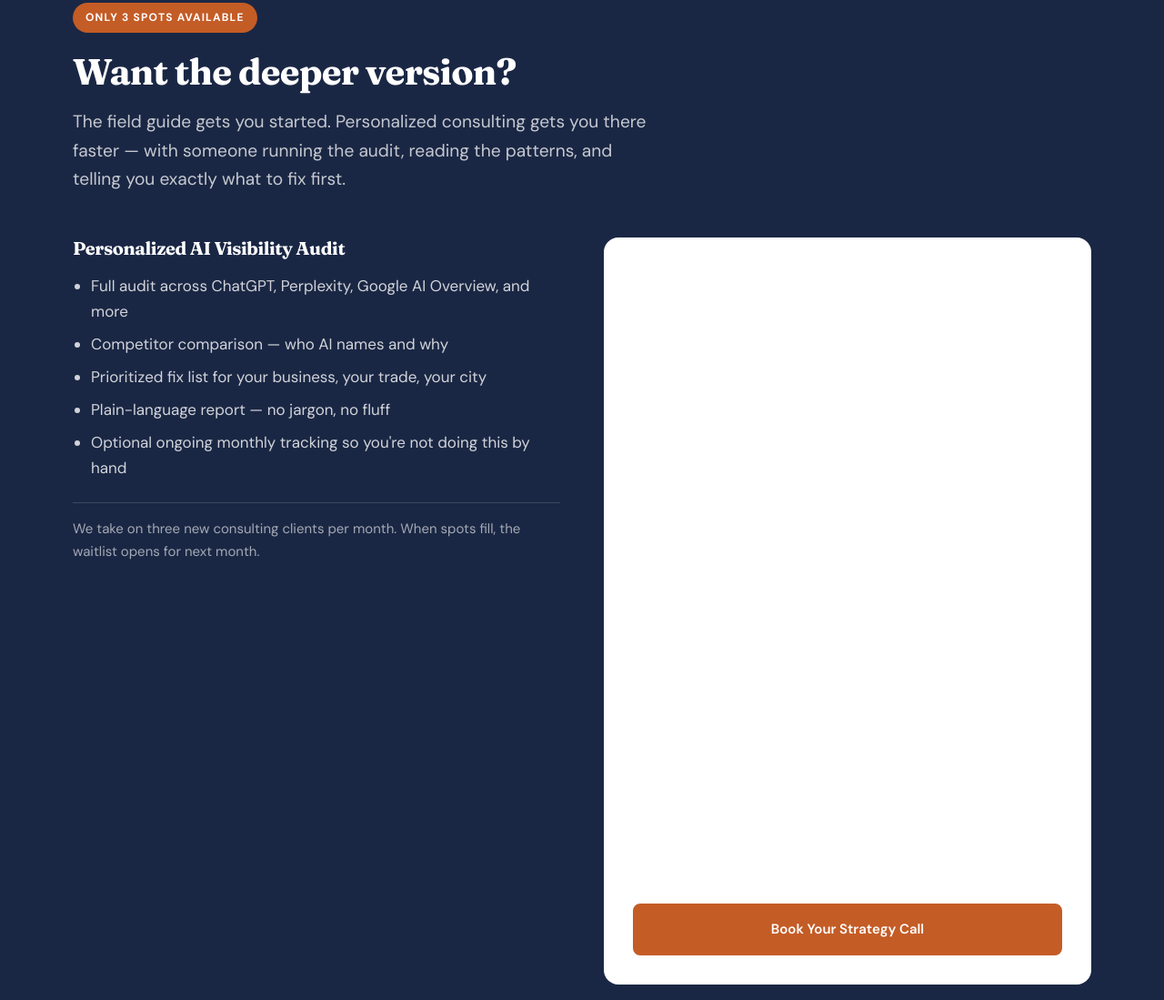
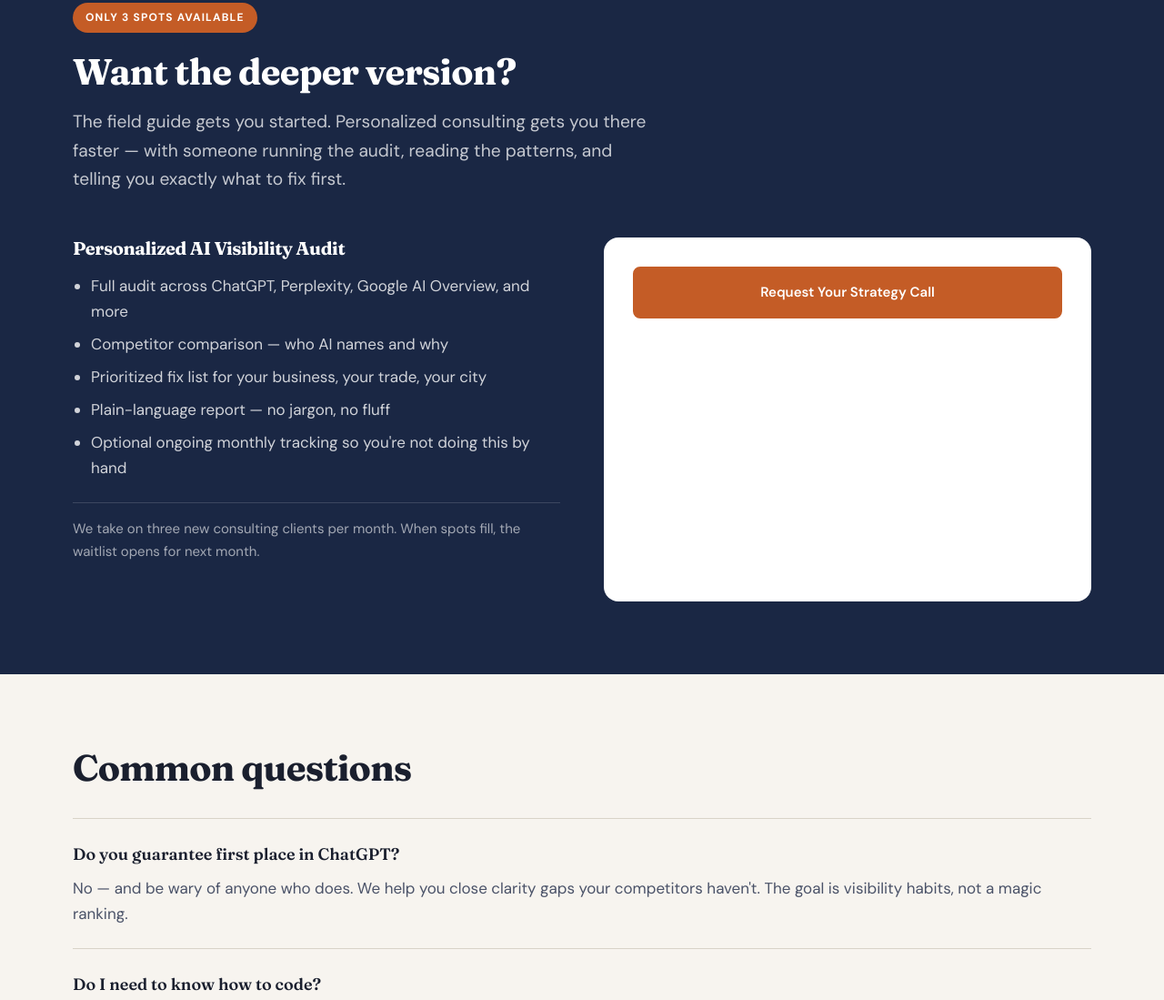
Before and after one commit to coltoncjashenfelter-design/asktobooked, a plain HTML site: page index.html in a window 1280 px wide. Shown: the part 4355-5454 px from the top of the page at 91% size. Drawn offline with Linux system fonts and the light colour scheme.

Commit message:
Add files via upload

```diff
--- a/index.html
+++ b/index.html
@@ -278,21 +278,13 @@
           </div>
 
           <div class="calendly-wrap">
-            <!--
-              CALENDLY SETUP:
-              1. Create an event type in Calendly (e.g. "AI Visibility Strategy Call — 15 min")
-              2. Replace YOUR_CALENDLY_LINK below with your Calendly URL
-              3. Uncomment the Calendly embed script at the bottom of this file
-            -->
-            <div
-              class="calendly-inline-widget"
-              data-url="https://calendly.com/YOUR_CALENDLY_LINK/ai-visibility-audit"
-              style="min-width:320px;height:700px;"
-            ></div>
             <p class="calendly-fallback">
-              <a href="https://calendly.com/YOUR_CALENDLY_LINK/ai-visibility-audit" class="btn btn-primary btn-block">
-                Book Your Strategy Call
+              <a href="mailto:contact@asktobooked.com?subject=Strategy%20Call%20Request%20%E2%80%94%20AI%20Visibility%20Audit&amp;body=Business%20name%3A%0ATrade%3A%0ACity%3A%0APhone%3A%0ABest%20time%20to%20call%3A" class="btn btn-primary btn-block">
+                Request Your Strategy Call
               </a>
+            </p>
+            <p class="consulting-note">
+              Sends us a quick email — we reply within one business day to set up your call.
             </p>
           </div>
         </div>
@@ -336,7 +328,7 @@
         <p>Recheck monthly. That's the whole system.</p>
       </div>
       <div class="footer-links">
-        <a href="mailto:hello@asktobooked.com">hello@asktobooked.com</a>
+        <a href="mailto:contact@asktobooked.com">contact@asktobooked.com</a>
         <a href="#purchase">Get the Guide</a>
         <a href="#consulting">Book a Call</a>
       </div>
@@ -345,8 +337,5 @@
   </footer>
 
   <script src="script.js"></script>
-  <!-- Uncomment when Calendly URL is set:
-  <script type="text/javascript" src="https://assets.calendly.com/assets/external/widget.js" async></script>
-  -->
 </body>
 </html>
```
